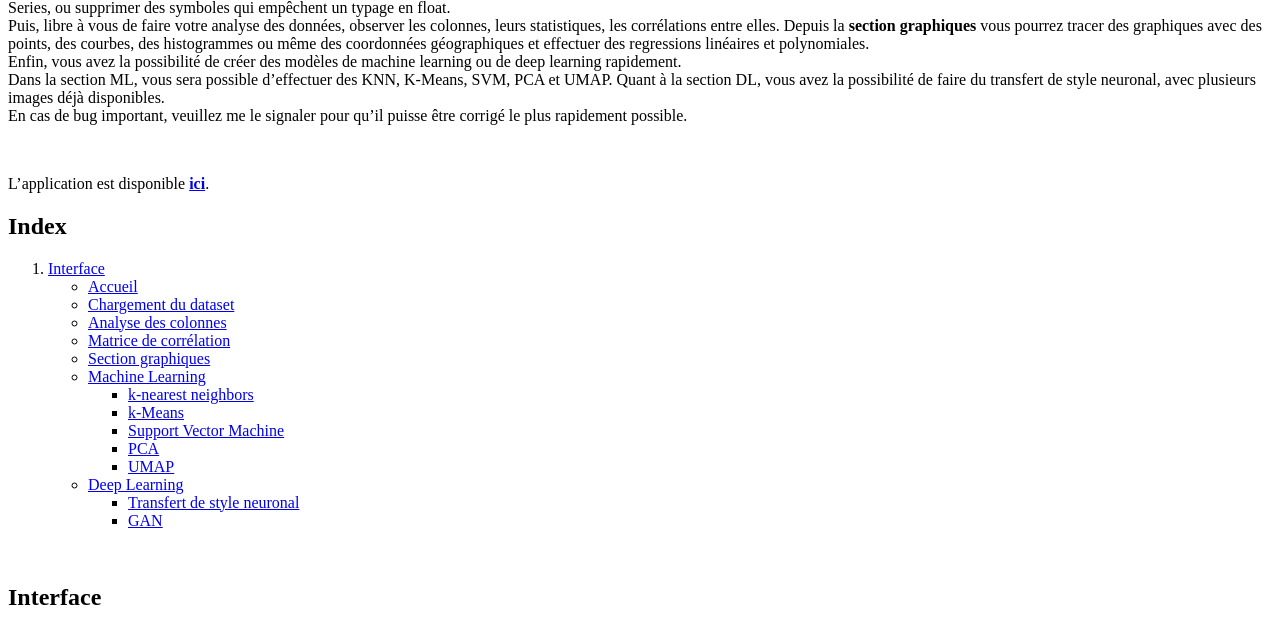
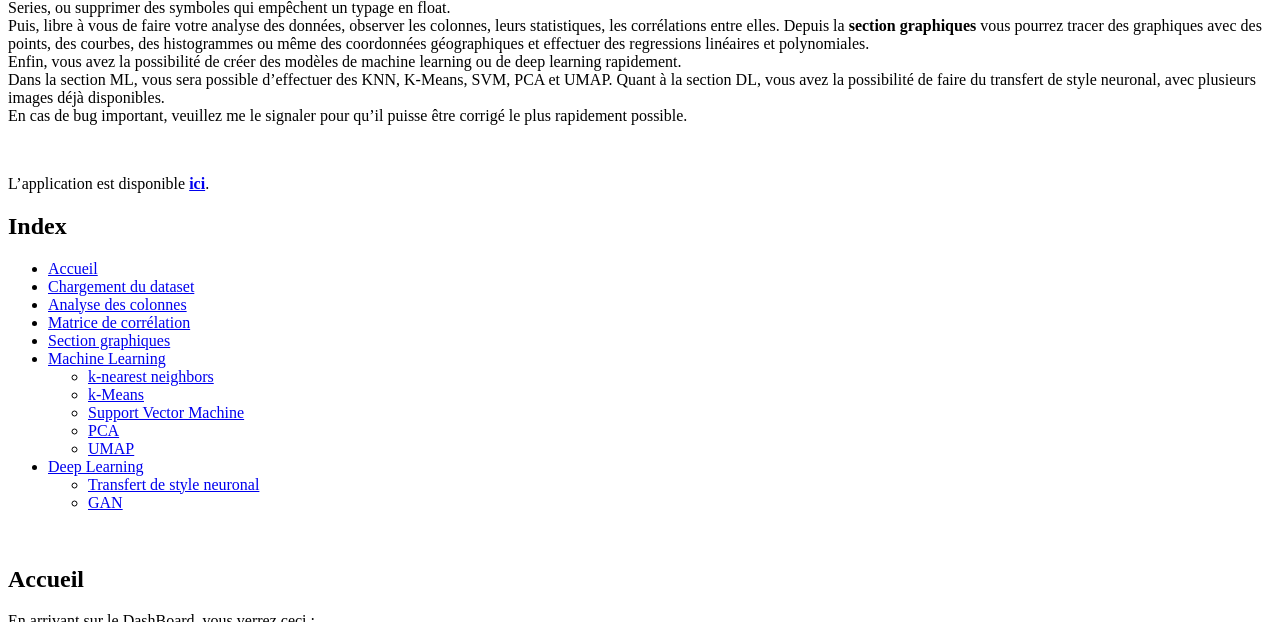
Before and after one commit to antonin-lfv/antonin-lfv.github.io, a Jekyll site: the page built from _posts/2021-07-22-online-machine-learning-app.md, in a window 1280 px wide and 900 px high, scrolled down 252 px, cut to the strip 0-622 px from the top of the window. Built offline with Jekyll 4.4.1, drawn with Linux system fonts in a browser that asks for light colours.

```diff
--- a/_posts/2021-07-22-online-machine-learning-app.md
+++ b/_posts/2021-07-22-online-machine-learning-app.md
@@ -19,28 +19,25 @@
 
 # Index
 
-1. [Interface](https://antonin-lfv.github.io/2021/07/22/online-machine-learning-app.html#interface)
-    - [Accueil](https://antonin-lfv.github.io/2021/07/22/online-machine-learning-app.html#accueil)
-    - [Chargement du dataset](https://antonin-lfv.github.io/2021/07/22/online-machine-learning-app.html#chargement-du-dataset)
-    - [Analyse des colonnes](https://antonin-lfv.github.io/2021/07/22/online-machine-learning-app.html#analyse-des-colonnes)
-    - [Matrice de corrélation](https://antonin-lfv.github.io/2021/07/22/online-machine-learning-app.html#matrice-de-corrélation)
-    - [Section graphiques](https://antonin-lfv.github.io/2021/07/22/online-machine-learning-app.html#section-graphiques)
-    - [Machine Learning](https://antonin-lfv.github.io/2021/07/22/online-machine-learning-app.html#machine-learning)
-        - [k-nearest neighbors](https://antonin-lfv.github.io/2021/07/22/online-machine-learning-app.html#k-nearest-neighbors)
-        - [k-Means](https://antonin-lfv.github.io/2021/07/22/online-machine-learning-app.html#k-means)
-        - [Support Vector Machine](https://antonin-lfv.github.io/2021/07/22/online-machine-learning-app.html#support-vector-machine)
-        - [PCA](https://antonin-lfv.github.io/2021/07/22/online-machine-learning-app.html#pca)
-        - [UMAP](https://antonin-lfv.github.io/2021/07/22/online-machine-learning-app.html#umap)
-    - [Deep Learning](https://antonin-lfv.github.io/2021/07/22/online-machine-learning-app.html#deep-learning)
-        - [Transfert de style neuronal](https://antonin-lfv.github.io/2021/07/22/online-machine-learning-app.html#transfert-de-style-neuronal)
-        - [GAN](https://antonin-lfv.github.io/2021/07/22/online-machine-learning-app.html#gan)
+ - [Accueil](https://antonin-lfv.github.io/2021/07/22/online-machine-learning-app.html#accueil)
+ - [Chargement du dataset](https://antonin-lfv.github.io/2021/07/22/online-machine-learning-app.html#chargement-du-dataset)
+ - [Analyse des colonnes](https://antonin-lfv.github.io/2021/07/22/online-machine-learning-app.html#analyse-des-colonnes)
+ - [Matrice de corrélation](https://antonin-lfv.github.io/2021/07/22/online-machine-learning-app.html#matrice-de-corrélation)
+ - [Section graphiques](https://antonin-lfv.github.io/2021/07/22/online-machine-learning-app.html#section-graphiques)
+ - [Machine Learning](https://antonin-lfv.github.io/2021/07/22/online-machine-learning-app.html#machine-learning)
+     - [k-nearest neighbors](https://antonin-lfv.github.io/2021/07/22/online-machine-learning-app.html#k-nearest-neighbors)
+     - [k-Means](https://antonin-lfv.github.io/2021/07/22/online-machine-learning-app.html#k-means)
+     - [Support Vector Machine](https://antonin-lfv.github.io/2021/07/22/online-machine-learning-app.html#support-vector-machine)
+     - [PCA](https://antonin-lfv.github.io/2021/07/22/online-machine-learning-app.html#pca)
+     - [UMAP](https://antonin-lfv.github.io/2021/07/22/online-machine-learning-app.html#umap)
+ - [Deep Learning](https://antonin-lfv.github.io/2021/07/22/online-machine-learning-app.html#deep-learning)
+     - [Transfert de style neuronal](https://antonin-lfv.github.io/2021/07/22/online-machine-learning-app.html#transfert-de-style-neuronal)
+     - [GAN](https://antonin-lfv.github.io/2021/07/22/online-machine-learning-app.html#gan)
 
 
 <br/>
 
-# Interface
-
-## Accueil
+# Accueil
 
 En arrivant sur le DashBoard, vous verrez ceci :
 <br/>
@@ -54,7 +51,7 @@
 <br/>
 Il vous faut ici choisir un dataset csv ou excel de votre machine, en cliquant sur le bouton <b>Browse files</b>. Une fois cela effectuée, le menu lateral apparaîtra. Pour ensuite pouvoir utiliser votre fichier, il faut vous rendre à la page 2, nommée <b>Chargement du dataset</b>. <br/>
 
-## Chargement du dataset
+# Chargement du dataset
 
 Sur cette page, plusieurs modifications sont possibles sur le dataset :
 - Ajout d'un séparateur si besoin
@@ -73,7 +70,7 @@
 
 <br/>
 
-## Analyse des colonnes
+# Analyse des colonnes
 
 <br/>
 <p align="center">
@@ -82,7 +79,7 @@
 
 <br/>
 
-## Matrice de corrélation
+# Matrice de corrélation
 
 <br/>
 <p align="center">
@@ -92,7 +89,7 @@
 <br/>
 
 
-## Section graphiques
+# Section graphiques
 
 <br/>
 <p align="center">
@@ -101,11 +98,11 @@
 
 <br/>
 
-## Machine Learning
+# Machine Learning
 
 <br/>
 
-### k-nearest neighbors
+## k-nearest neighbors
 
 <br/>
 <p align="center">
@@ -114,7 +111,7 @@
 
 <br/>
 
-### k-Means
+## k-Means
 
 <br/>
 <p align="center">
@@ -123,7 +120,7 @@
 
 <br/>
 
-### Support Vector Machine
+## Support Vector Machine
 
 <br/>
 <p align="center">
@@ -132,7 +129,7 @@
 
 <br/>
 
-### PCA
+## PCA
 
 <br/>
 <p align="center">
@@ -141,7 +138,7 @@
 
 <br/>
 
-### UMAP
+## UMAP
 
 <br/>
 <p align="center">
@@ -150,11 +147,11 @@
 
 <br/>
 
-## Deep Learning
+# Deep Learning
 
 <br/>
 
-### Transfert de style neuronal
+## Transfert de style neuronal
 
 <br/>
 <p align="center">
@@ -163,7 +160,7 @@
 
 <br/>
 
-### GAN
+## GAN
 
 <br/>
 
```
